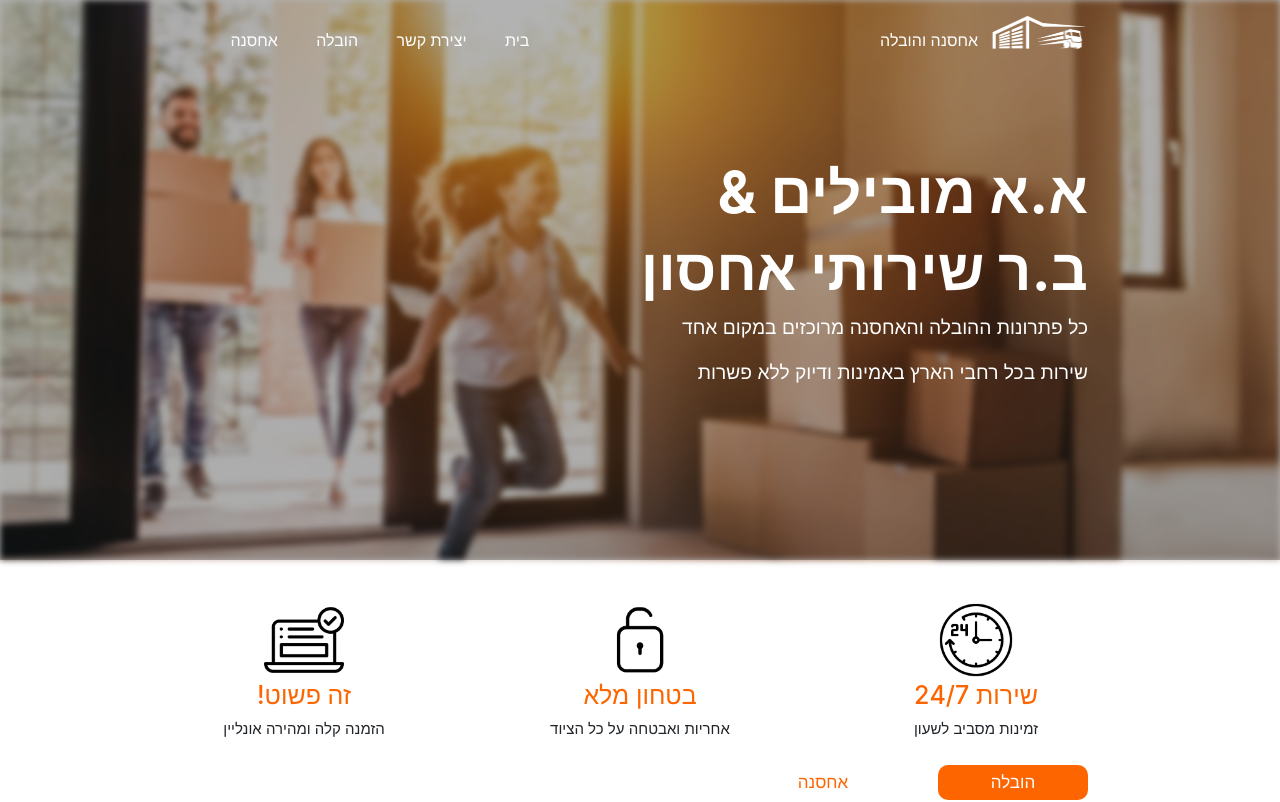
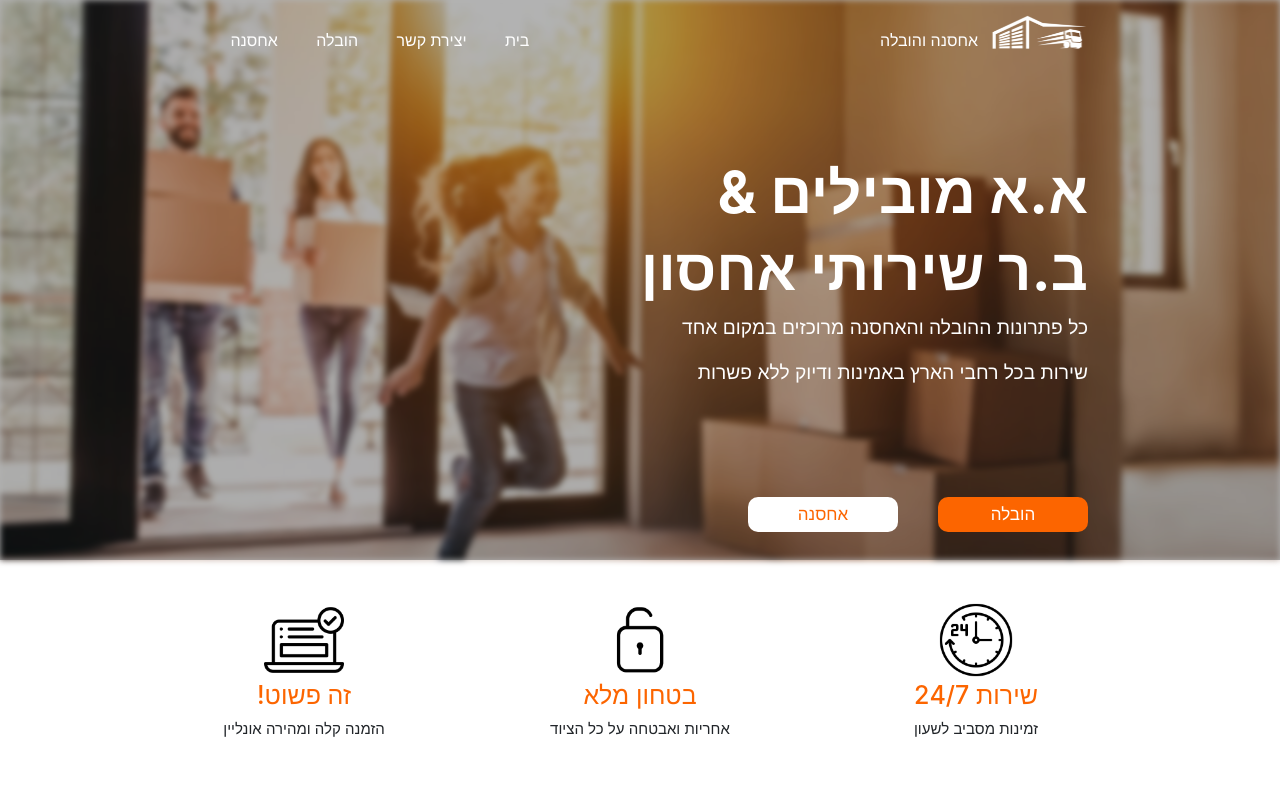
Before and after one commit to binyaalex/moving, a React (Create React App) app: page / in a window 1280 px wide. Shown: the top 802 px of the page. Built offline with nearby package versions, Linux system fonts and the light colour scheme; a web font is replaced by a local one.

Commit message:
change banner buttons position

```diff
--- a/src/components/home/Home.css
+++ b/src/components/home/Home.css
@@ -30,6 +30,7 @@
   color: white;
   font-size: larger;
   filter: none !important;
+  position: relative;
 }
 
 .service_list_sec {
--- a/src/components/transportFewItems/TransportFewItemsSuccess.js
+++ b/src/components/transportFewItems/TransportFewItemsSuccess.js
@@ -101,7 +101,6 @@ const TransportFewItemsSuccess = () => {
                 <div className="banner_content">
                     <div className="banner_title">
                         <h1>הובלת פריטים בודדים</h1>
-                        <p>בכל הארץ </p>
                         <p>שירות בכל רחבי הארץ באמינות ודיוק ללא פשרות</p>
                     </div>
                     <div className="btnDiv">
```
